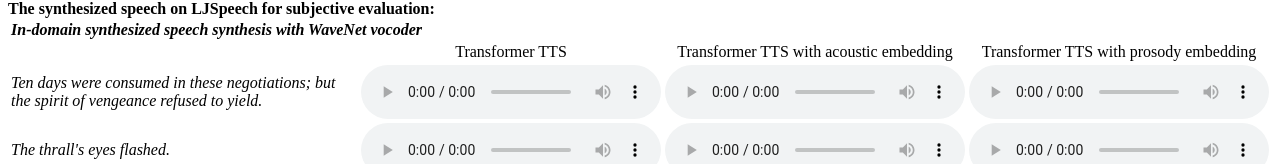
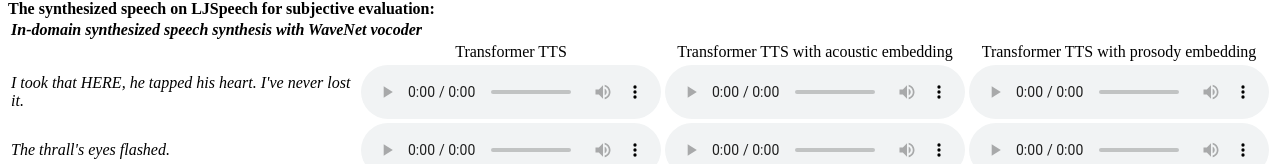
Before and after one commit to Judy44Chen/TTSProsodyEmbedding, a plain HTML site: page index.html in a window 1280 px wide. Shown: the part 768-932 px from the top of the page. Drawn offline with Linux system fonts and the light colour scheme; a script that the page names is missing.

Commit message:
change in-domain 001 files

```diff
--- a/index.html
+++ b/index.html
@@ -130,7 +130,7 @@
 <td style="text-align:center">Transformer TTS with prosody embedding</td>
     </tr>
 <tr>
-<td><i>Ten days were consumed in these negotiations; but the spirit of vengeance refused to yield.</i></td>
+<td><i>I took that HERE, he tapped his heart. I've never lost it.</i></td>
 <td>
     <audio controls="">
         <source src="wav/LJ/001_transformerTTS.wav">
```
Also changed, not shown: 3 other files.
